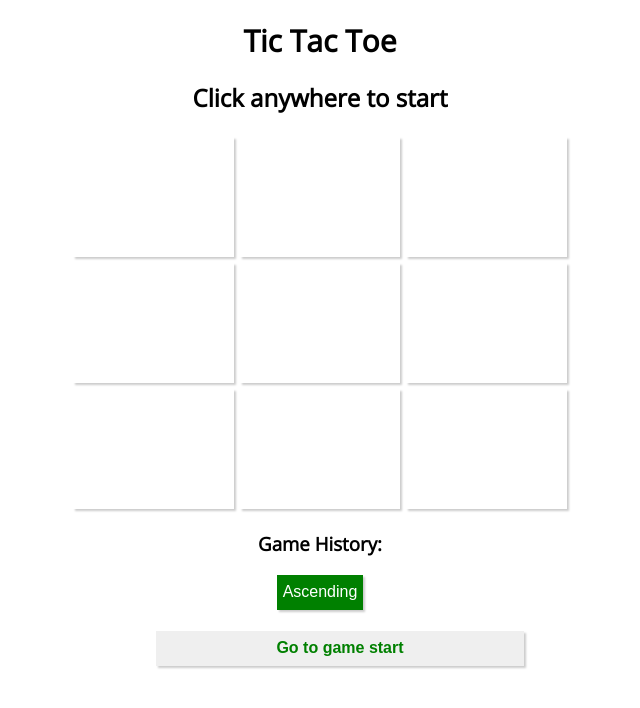
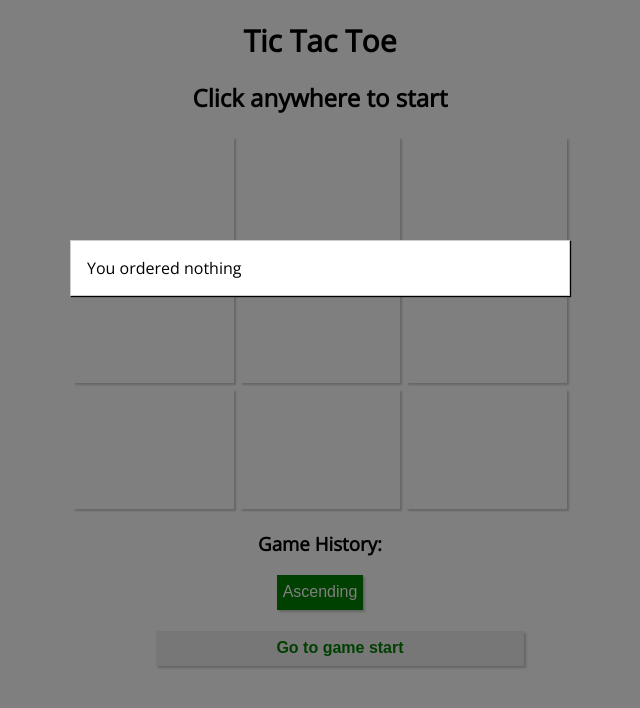
Before and after one commit to hakabuk/TicTacToe, a React (Create React App) app: page / in a window 1280 px wide. Shown: the top 708 px of the page, without its empty margins (320-960 px from the left). Built offline with nearby package versions, Linux system fonts and the light colour scheme.

Commit message:
updated gitignore

```diff
--- a/src/App.js
+++ b/src/App.js
@@ -4,6 +4,7 @@ import Board from './containers/Board';
 import Status from './components/Status';
 import GameInfo from './components/GameInfo';
 import calculateWinner from './components/calculateWinner';
+import Modal from './components/Modal';
 
 class App extends React.Component {
   constructor(props) {
@@ -88,7 +89,9 @@ class App extends React.Component {
 
     return (
       <div className="App">
-        <div className="Game">
+        <Modal show={true} modalClosed={console.log('Closed')}>
+          {"You ordered nothing"}
+        </Modal>        <div className="Game">
         <h1>Tic Tac Toe</h1>
           <Status isWinner={winner}
                   stepNumber ={this.state.stepNumber}
--- /dev/null
+++ b/src/components/Aux.js
@@ -0,0 +1,3 @@
+const aux = (props) => props.children;
+
+export default aux;
--- /dev/null
+++ b/src/components/Backdrop.css
@@ -0,0 +1,9 @@
+.Backdrop {
+	width: 100%;
+	height: 100%;
+	position: fixed;
+	z-index: 100;
+	left: 0;
+	top: 0;
+	background-color: rgba(0, 0, 0, 0.5);
+}
--- /dev/null
+++ b/src/components/Backdrop.js
@@ -0,0 +1,8 @@
+import React from 'react';
+import './Backdrop.css';
+
+const backdrop = (props) => (
+	props.show ? <div className='Backdrop' onClick={props.clicked}></div> : null
+);
+
+export default backdrop;
--- /dev/null
+++ b/src/components/Modal.css
@@ -0,0 +1,20 @@
+.Modal {
+    position: fixed;
+    z-index: 500;
+    background-color: white;
+    width: 70%;
+    border: 1px solid #ccc;
+    box-shadow: 1px 1px 1px black;
+    padding: 16px;
+    left: 15%;
+    top: 30%;
+    box-sizing: border-box;
+    transition: all 0.3s ease-out;
+}
+
+@media (min-width: 600px) {
+    .Modal {
+        width: 500px;
+        left: calc(50% - 250px);
+    }
+}
--- /dev/null
+++ b/src/components/Modal.js
@@ -0,0 +1,33 @@
+import React, {Component} from 'react';
+import './Modal.css';
+import Aux from './Aux';
+import Backdrop from './Backdrop';
+
+class Modal extends Component {
+	shouldComponentUpdate(nextProps, nextState) {
+		return nextProps.show !== this.props.show || nextProps.children !== this.props.children;
+	}
+
+	componentWillUpdate() {
+		console.log('[Modal] componentWillUpdate');
+	}
+	render () {
+		console.log(this.props.show);
+		return (
+			<Aux>
+				<Backdrop show={this.props.show} clicked={this.props.modalClosed} />
+				<div className='Modal'
+					style={{
+						transform: this.props.show ? 'translateY(0)' : 'translateY(-100vh)',
+						opacity: this.props.show ? '1' : '0'
+					}}>
+					{this.props.children}
+				</div>
+			</Aux>
+
+		);
+
+	}
+}
+
+export default Modal;
```
Also changed, not shown: 1 other file (tests, documents, lock files or other folders).
